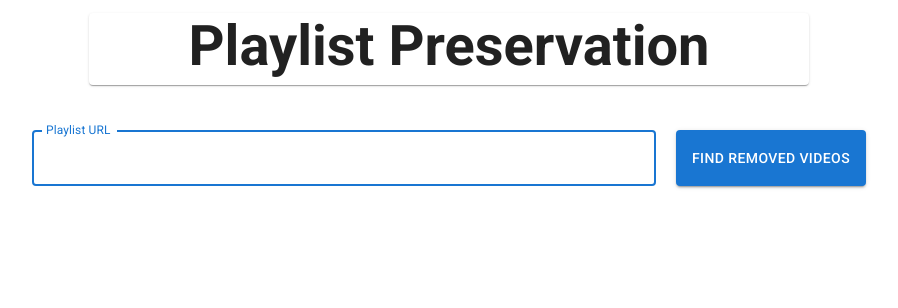
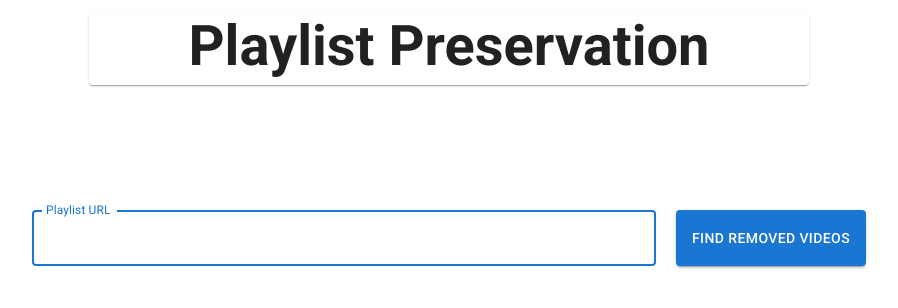
Before and after one commit to sethhammell/PlaylistPreservation-flask, a React (Create React App) app in the folder client/: page / in a window 1280 px wide. Shown: the top 308 px of the page, without its empty margins (191-1089 px from the left). Built offline with nearby package versions, Linux system fonts and the light colour scheme.

Commit message:
restyled input

```diff
--- a/client/src/home/home.css
+++ b/client/src/home/home.css
@@ -17,7 +17,7 @@
 .input {
   display: flex;
   justify-content: center;
-  margin-top: 20px;
+  margin-top: 100px;
 }
 
 .url-field {
```
